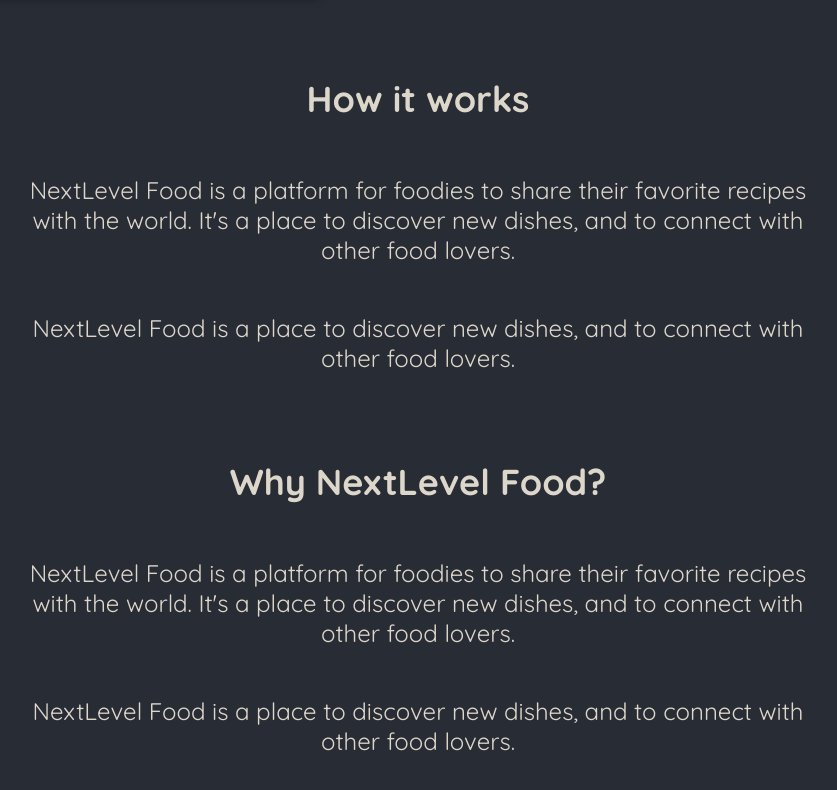
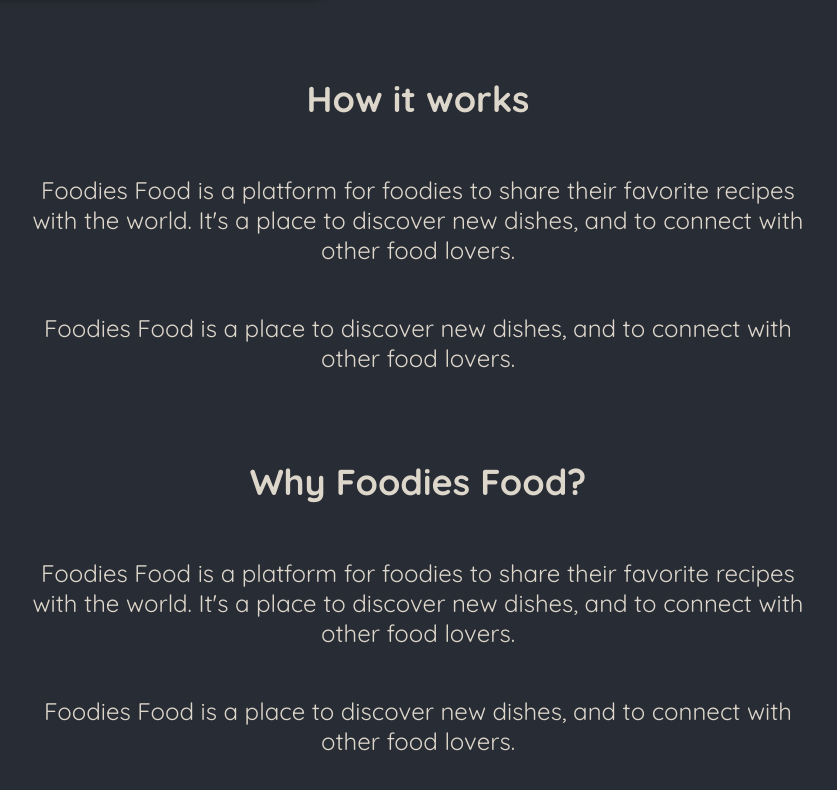
Before and after one commit to Murzuq/Foodies, a Next.js app: page / in a window 1280 px wide. Shown: the part 594-1384 px from the top of the page, without its empty margins (222-1059 px from the left). Built offline with nearby package versions, Linux system fonts and the light colour scheme.

Commit message:
Updated Landing Page

```diff
--- a/app/page.js
+++ b/app/page.js
@@ -25,26 +25,26 @@
         <section className={classes.section}>
           <h2>How it works</h2>
           <p>
-            NextLevel Food is a platform for foodies to share their favorite
+            Foodies Food is a platform for foodies to share their favorite
             recipes with the world. It&apos;s a place to discover new dishes,
             and to connect with other food lovers.
           </p>
           <p>
-            NextLevel Food is a place to discover new dishes, and to connect
-            with other food lovers.
+            Foodies Food is a place to discover new dishes, and to connect with
+            other food lovers.
           </p>
         </section>
 
         <section className={classes.section}>
-          <h2>Why NextLevel Food?</h2>
+          <h2>Why Foodies Food?</h2>
           <p>
-            NextLevel Food is a platform for foodies to share their favorite
+            Foodies Food is a platform for foodies to share their favorite
             recipes with the world. It&apos;s a place to discover new dishes,
             and to connect with other food lovers.
           </p>
           <p>
-            NextLevel Food is a place to discover new dishes, and to connect
-            with other food lovers.
+            Foodies Food is a place to discover new dishes, and to connect with
+            other food lovers.
           </p>
         </section>
       </main>
```
